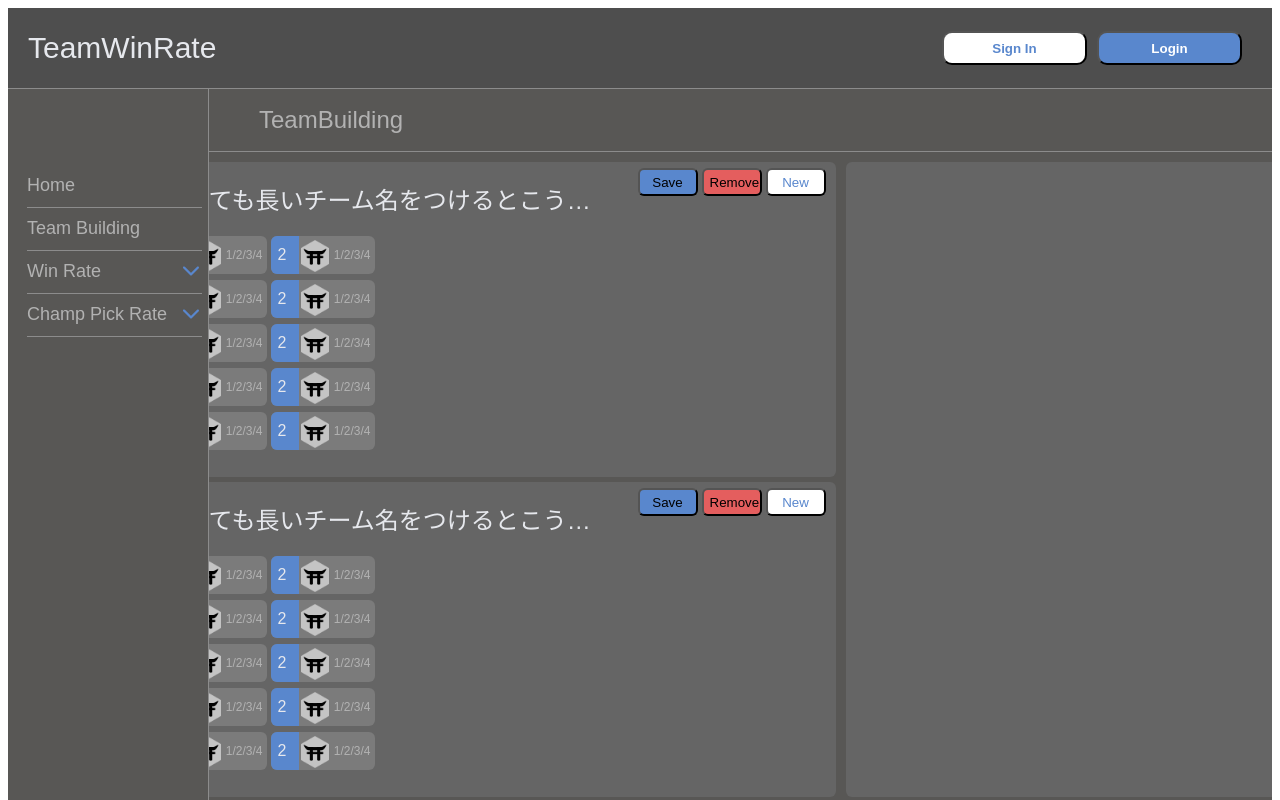
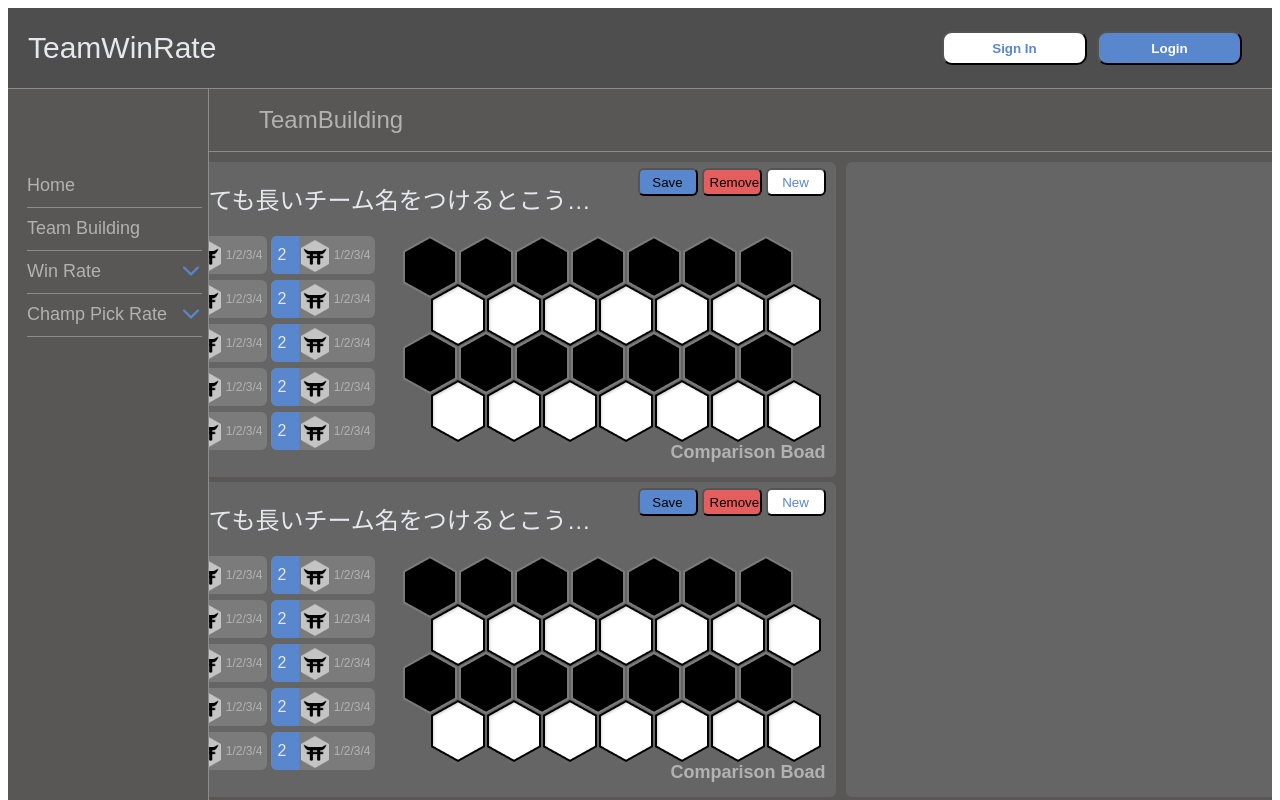
Before and after one commit to Daigoshimomura/TeamWinRate, a Next.js app: page /teamBuilding/teamBuilding in a window 1280 px wide. Shown: the top 800 px of the page. Built offline with nearby package versions, Linux system fonts and the light colour scheme.

Commit message:
feature:ビルドボード追加

```diff
--- a/components/teamBuilding/building.tsx
+++ b/components/teamBuilding/building.tsx
@@ -7,6 +7,18 @@ type Props = {
 };
 
 const Base: React.FC<Props> = ({ className }) => {
+  const pentagon = (color: string) => {
+    const pentagon = [];
+    for (let i = 0; i < 7; i++) {
+      pentagon.push(
+        <img
+          className={`${className}__pentagonImg`}
+          src={`/build/Pentagon-${color}.png`}
+        />
+      );
+    }
+    return pentagon;
+  };
   return (
     <div className={`${className}`}>
       <div className={`${className}__header`}>
@@ -19,7 +31,7 @@ const Base: React.FC<Props> = ({ className }) => {
           <button className={`${className}__new`}>New</button>
         </div>
       </div>
-      <div className={`${className}__bulid`}>
+      <div className={`${className}__build`}>
         <div className={`${className}__traitsList`}>
           <Traits />
           <Traits />
@@ -32,7 +44,21 @@ const Base: React.FC<Props> = ({ className }) => {
           <Traits />
           <Traits />
         </div>
-        <div className={`${className}__placementPlace`}></div>
+        <div className={`${className}__placementPlace`}>
+          <div className={`${className}__pentagonGrayListUp`}>
+            {pentagon(`gray`)}
+          </div>
+          <div className={`${className}__pentagonWhiteList`}>
+            {pentagon(`white`)}
+          </div>
+          <div className={`${className}__pentagonGrayListDown`}>
+            {pentagon(`gray`)}
+          </div>
+          <div className={`${className}__pentagonWhiteList`}>
+            {pentagon(`white`)}
+          </div>
+          <div className={`${className}__boad`}>Comparison Boad</div>
+        </div>
       </div>
     </div>
   );
@@ -83,13 +109,49 @@ const Building = styled(Base)`
     color: #5987cd;
   }
   &__build {
-    background-color: #ffffff;
+    height: 215px;
+    display: flex;
+    flex-direction: row;
   }
   &__traitsList {
     display: flex;
     flex-wrap: wrap;
     width: 216px;
   }
+  &__placementPlace {
+    display: flex;
+    flex-direction: row;
+    flex-wrap: wrap;
+    width: 423px;
+    margin-left: 24px;
+  }
+  &__pentagonGrayListUp {
+    display: flex;
+    flex-direction: row;
+    margin-bottom: -14px;
+  }
+  &__pentagonGrayListDown {
+    display: flex;
+    flex-direction: row;
+    margin-top: -14px;
+    margin-bottom: -14px;
+  }
+  &__pentagonWhiteList {
+    display: flex;
+    flex-direction: row;
+    margin-left: 28px;
+  }
+  &__pentagonImg {
+    width: 54;
+    height: 62px;
+    margin-right: 2px;
+  }
+  &__boad {
+    color: #b2b2b2;
+    font-size: 18px;
+    font-weight: bold;
+    margin: 0 0 0 auto;
+  }
 `;
 
 export default Building;
```
Also changed, not shown: public/build/Pentagon-gray.png (added), public/build/Pentagon-white.png (added).
